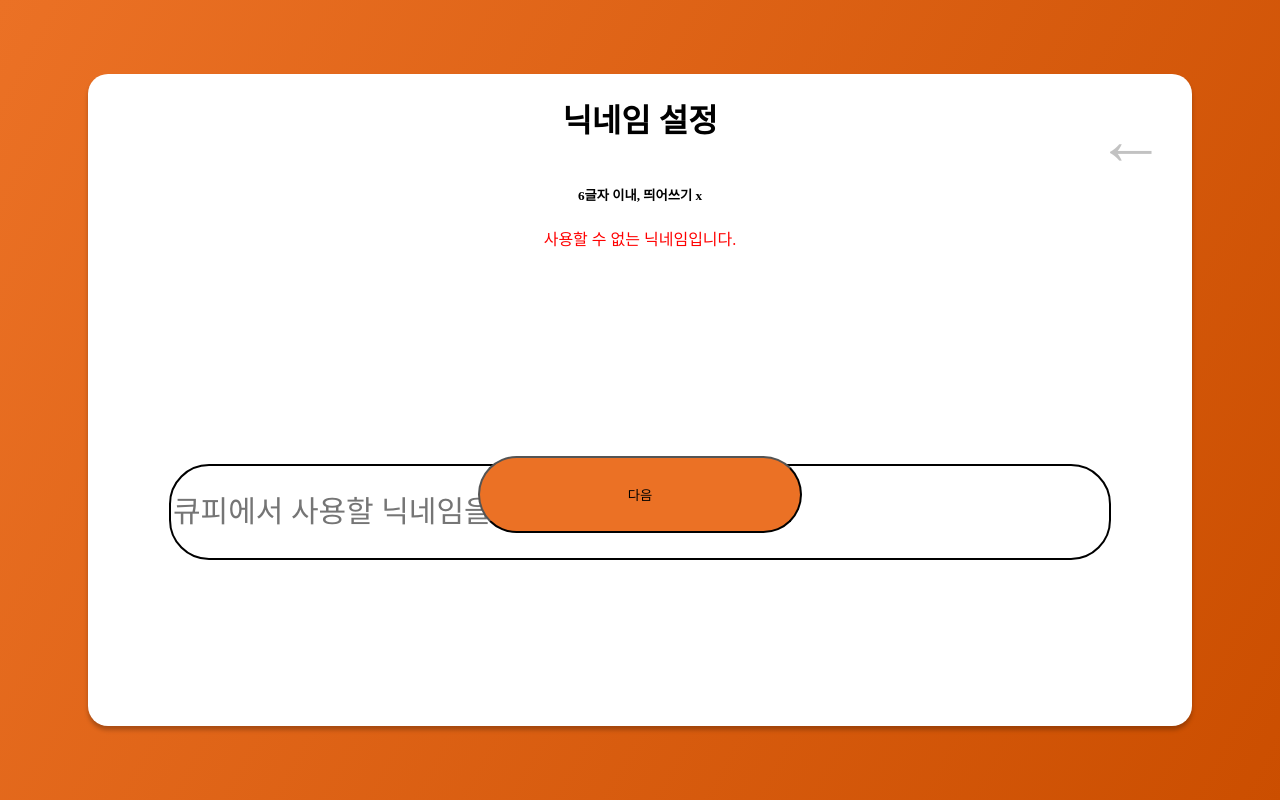
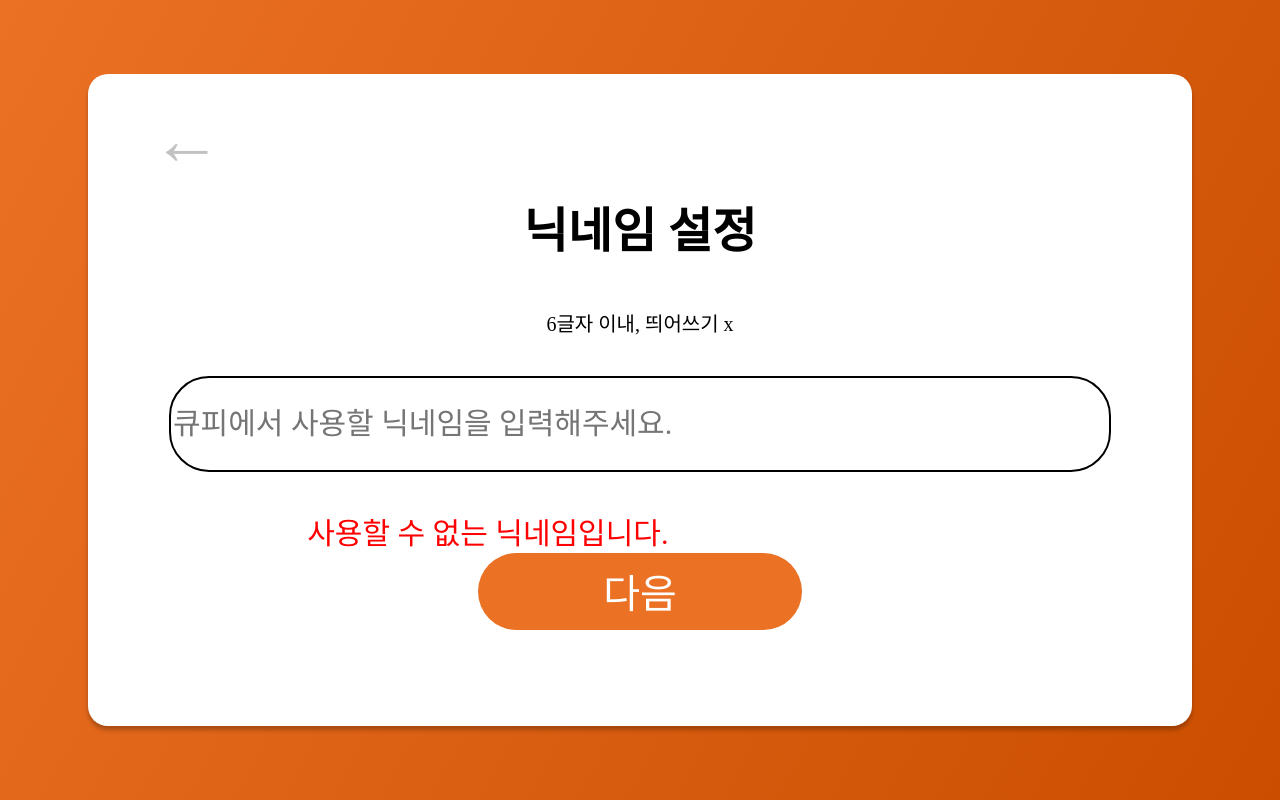
Before and after one commit to qp-official-org/Frontend_React, a React (Create React App) app: page /nickname in a window 1280 px wide. Built offline with nearby package versions, Linux system fonts and the light colour scheme; a web font is replaced by a local one.

Commit message:
로그인 0.02화면 css완성

```diff
--- a/src/Nickname.jsx
+++ b/src/Nickname.jsx
@@ -37,16 +37,16 @@ function Nickname() {
             {/* 흰 박스 */}
             <div style={styles.whitebox}>
                 <div style= {styles.buttonBox}>
-                    <h1>닉네임 설정</h1>
-                    <button onClick={BackBtn} style={styles.previous}>←</button>
-                    <h5>6글자 이내, 띄어쓰기 x</h5>
-                    <input placeholder = '큐피에서 사용할 닉네임을 입력해주세요.' style = {styles.bar}
+                    <h1 style = {styles.pageTitle}>닉네임 설정</h1>
+                    <button onClick={BackBtn} style={styles.previous2}>←</button>
+                    <h5 style={{position:"absolute", top:"275px", fontFamily: "Pretendard", fontSize: "20px", fontStyle: "normal", fontWeight: 400, lineHeight: "normal"}}>6글자 이내, 띄어쓰기 x</h5>
+                    <input placeholder = '큐피에서 사용할 닉네임을 입력해주세요.' style = {styles.bar2}
                     id="nickname" type="text" value={nickname} onChange={handleNicknameChange}></input>
                         <div class="help">
                             {isValidNickname ? (
-                                <span class="success" style = {{color:'green'}}>사용할 수 있는 닉네임입니다.</span>
+                                <span class="success" style = {{position:"absolute", color:'#22C807', fontFamily: "Pretendard", fontSize: "30px", fontStyle: "normal", fontWeight: 400, lineHeight: "normal", top:"509px", left:"24%"}}>사용할 수 있는 닉네임입니다.</span>
                                 ) : (
-                                <span class="fail" style = {{color:'red'}}>사용할 수 없는 닉네임입니다.</span>
+                                <span class="fail" style = {{position:"absolute", color:'#F00', fontFamily: "Pretendard", fontSize: "30px", fontStyle: "normal", fontWeight: 400, lineHeight: "normal", top:"509px", left:"24%"}}>사용할 수 없는 닉네임입니다.</span>
                                 )}
                         </div>
                     <button style = {styles.nextButton} onClick={handleNextButtonClick}>다음</button>
--- a/src/components/logindetail/style.js
+++ b/src/components/logindetail/style.js
@@ -14,6 +14,27 @@ export const styles = {
         position:"absolute",
         top:"112px",
         right:"131px",
+        width: "59px",
+        height: "57px",
+        flexDirection: "column",
+        justifyContent: "center",
+        color: "rgba(158, 158, 158, 0.63)",
+        textAlign: "center",
+        fontFamily: "NanumSquare",
+        fontSize: "70px",
+        fontStyle: "normal",
+        fontWeight: "400",
+        lineHeight: "normal",
+        cursor:"pointer"
+    },
+    previous2:{
+        border:"none",
+        backgroundColor:"transparent",
+        display: "flex",
+        position:"absolute",
+        top:"112px",
+        left:"146px",
+        right:"1242px",
         width: "59px",
         height: "57px",
         flexDirection: "column",
@@ -165,12 +186,19 @@ export const styles = {
     },
     nextButton: {
         position:"absolute",
-        marginTop: '665px',
+        border:"none",
+        marginTop:"1035px",
         width: '324px',
         height: '77px',
         borderRadius: '40px',
         background: '#EB7125',
-        cursor:"pointer"
+        cursor:"pointer",
+        color:"#FFF",
+        textAlign:"center",
+        fontSize:"40px",
+        fontStyle:"normal",
+        fontFamily:"Pretendard",
+        fontWeight:500
     },
     loginButton: {
         border:"none",
@@ -208,5 +236,19 @@ export const styles = {
         fontStyle: "normal",
         fontWeight: 400,
         lineHeight: "normal"
+    },
+    bar2: {
+        position:"absolute",
+        marginTop: '700px',
+        width: '934px',
+        height: '90px',
+        borderRadius: "40px",
+        border: "2px solid #000",
+        color: "rgba(0, 0, 0, 0.50)",
+        fontFamily: "Pretendard",
+        fontSize: "30px",
+        fontStyle: "normal",
+        fontWeight: 400,
+        lineHeight: "normal"
     }
 };
```
